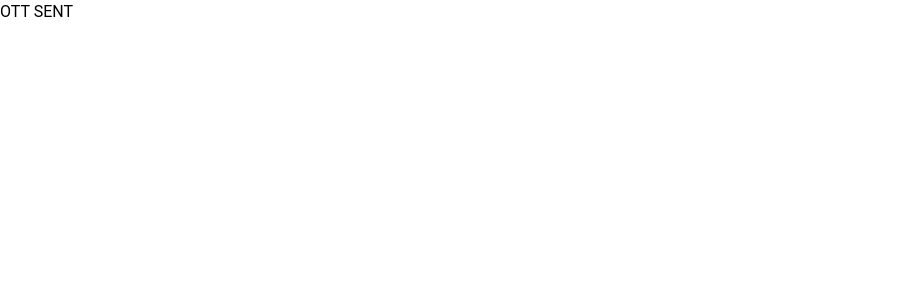
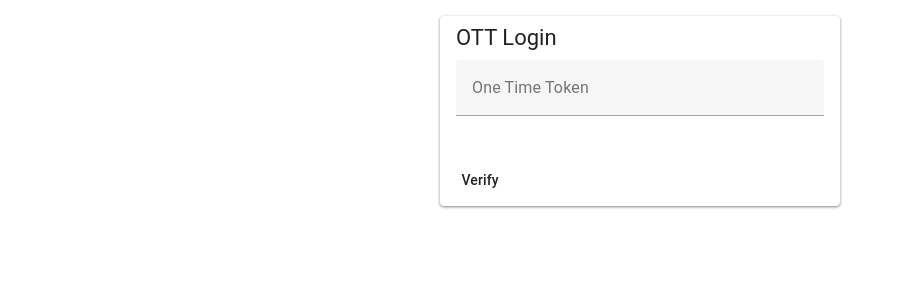
Before and after one commit to kuanhc96/roots-app, a Nuxt app in the folder auth-server/frontend/: page /ott/login in a window 1280 px wide. Shown: the top 300 px of the page, without its empty margins (0-904 px from the left). Built offline with nearby package versions, Linux system fonts and the light colour scheme; no server answers.

Commit message:
add OTT login form for mfa

```diff
--- a/auth-server/frontend/components/OttLoginForm.vue
+++ b/auth-server/frontend/components/OttLoginForm.vue
@@ -3,7 +3,18 @@
 </script>
 
 <template>
-  $END$
+  <v-card width="400">
+    <form method="post" action="/ott/login">
+      <v-card-title>OTT Login</v-card-title>
+      <v-card-text>
+        <v-text-field name="ott" label="One Time Token" type="text" />
+      </v-card-text>
+      <v-card-actions>
+        <v-btn type="submit">Verify</v-btn>
+      </v-card-actions>
+    </form>
+  </v-card>
+
 </template>
 
 <style scoped>
--- a/auth-server/frontend/pages/ott/login.vue
+++ b/auth-server/frontend/pages/ott/login.vue
@@ -1,9 +1,27 @@
 <script setup lang="ts">
+import OttLoginForm from "~/components/OttLoginForm.vue";
 
+onBeforeMount(() => {
+  fetch('/ott/generate', {
+    method: 'POST',
+    headers: {
+      'Content-Type': 'application/json'
+    }
+  }).then(response => {
+    if (!response.ok) {
+      console.log("Failed to generate OTT token")
+    } else {
+      console.log("generated OTT token successfully")
+    }
+  })
+
+})
 </script>
 
 <template>
-<div class="">OTT SENT</div>
+  <v-container class="fill-height d-flex align-center justify-center">
+    <OttLoginForm />
+  </v-container>
 </template>
 
 <style scoped>
```
